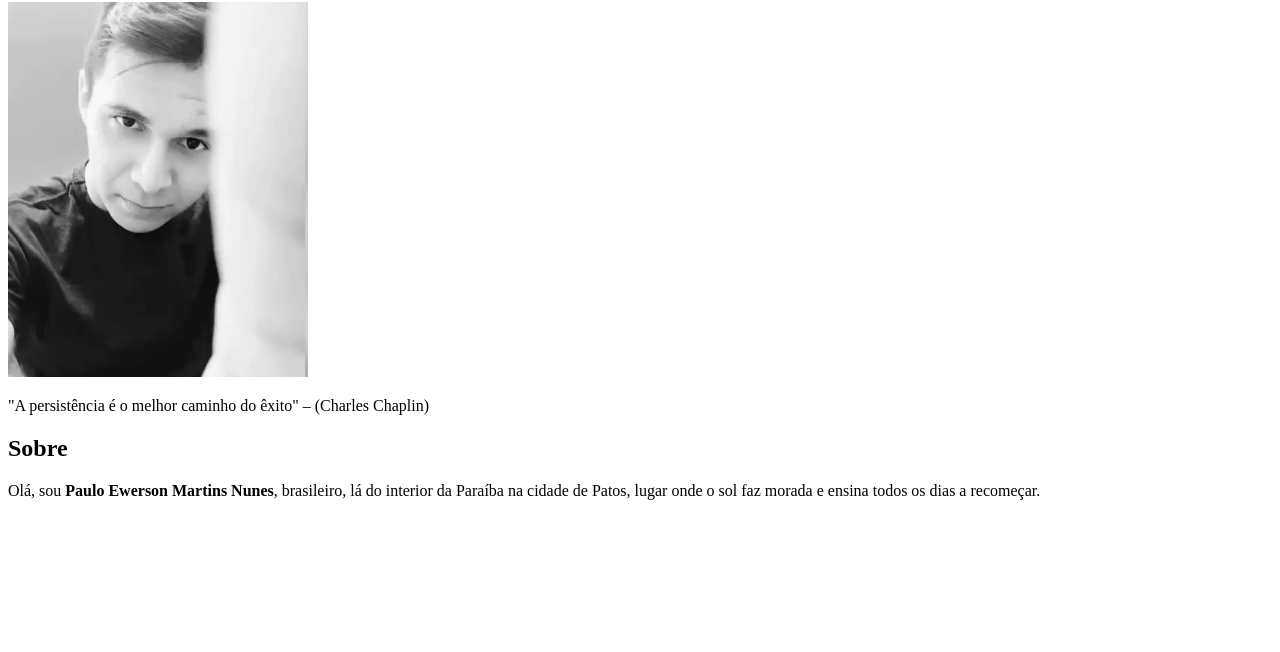
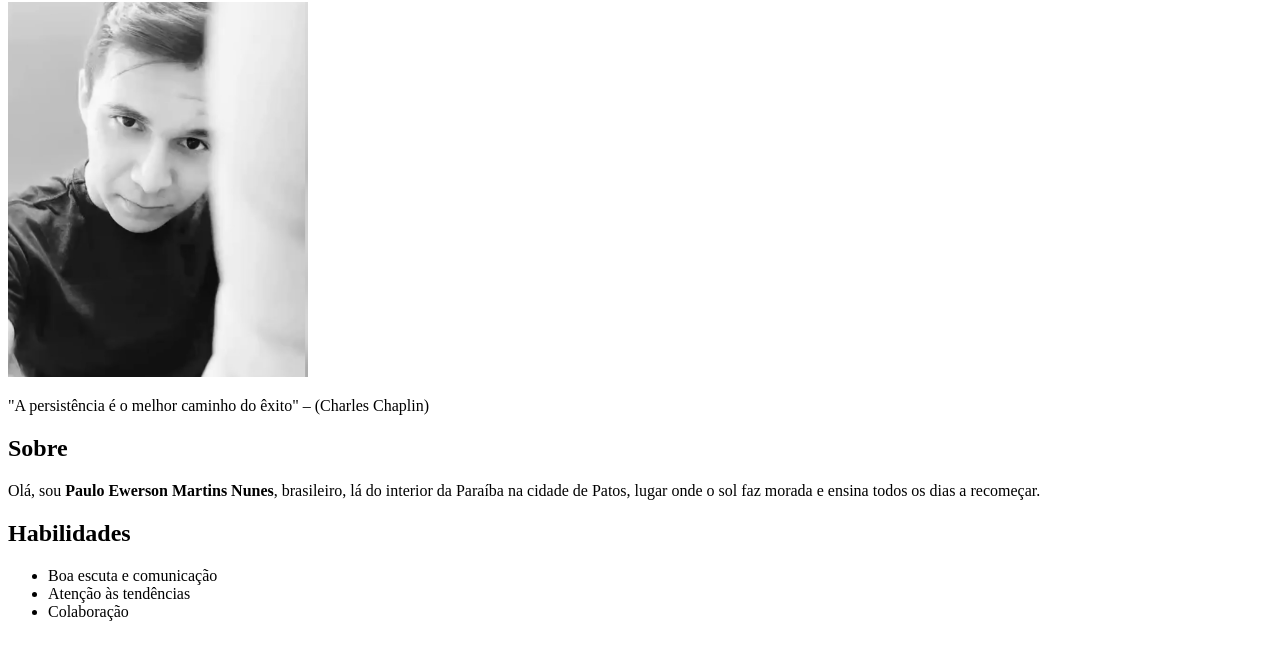
Before and after one commit to PauloEwerson/PauloEwerson.github.io, a plain HTML site: page index.html in a window 1280 px wide. Shown: the part 148-800 px from the top of the page. Drawn offline with Linux system fonts and the light colour scheme.

Commit message:
Req 04 - insere lista de habilidades

```diff
--- a/index.html
+++ b/index.html
@@ -36,5 +36,13 @@
   lugar onde o sol faz morada e ensina todos os dias a recomeçar.
 </p>
 
+<h2>Habilidades</h2>
+
+<ul>
+  <li>Boa escuta e comunicação</li>
+  <li>Atenção às tendências</li>
+  <li>Colaboração</li>
+</ul>
+
 </body>
 </html>
```
